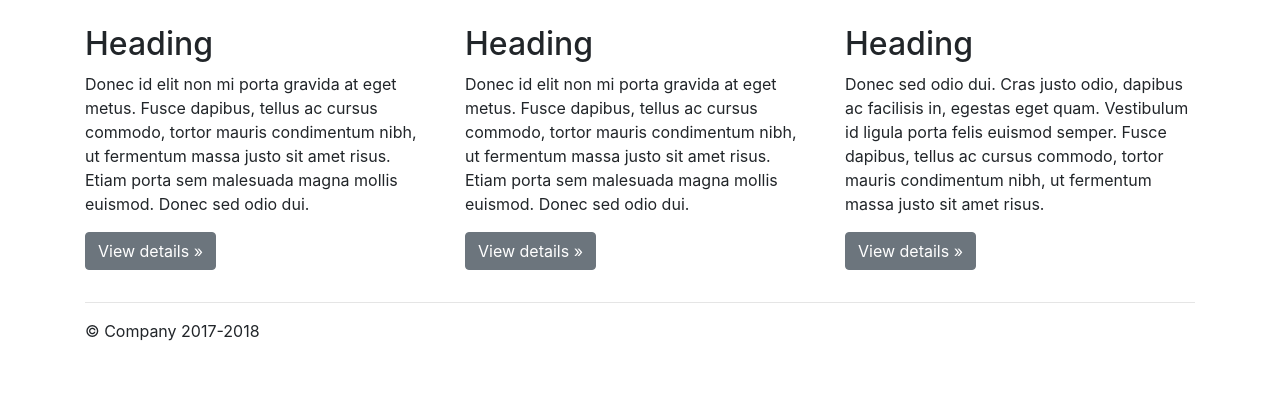
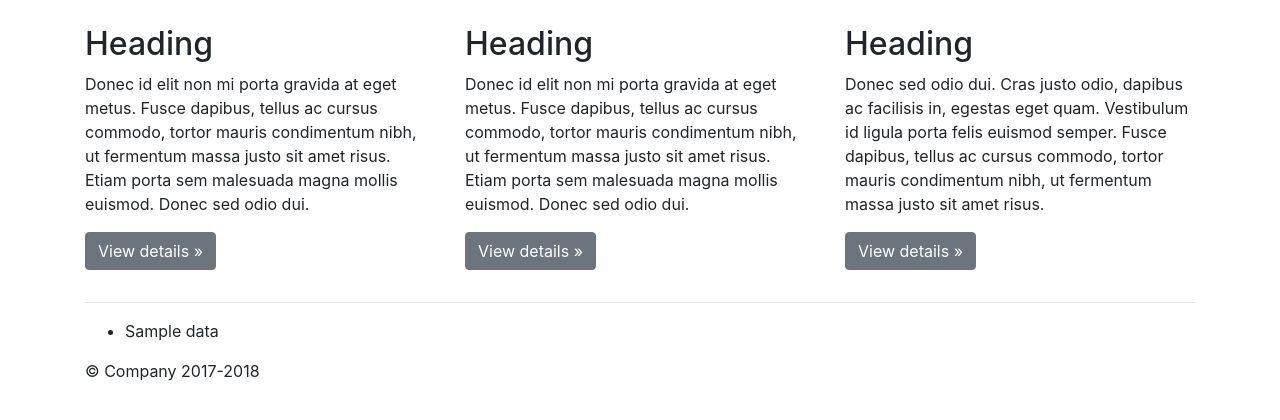
Before and after one commit to kaustubhsingh/palmsprings, a Flask app: template templates/index.html in a window 1280 px wide. Shown: the part 333-753 px from the top of the page. Run offline with Flask 2, Linux system fonts and the light colour scheme; the template is opened without the code that fills it: most values are stand-ins (such as "Sample title", 1, 10 or a date in 2020); some libraries are stand-ins or nearby versions.

Commit message:
additions or edits

```diff
--- a/app.py
+++ b/app.py
@@ -6,4 +6,6 @@ app = Flask(__name__)
 
 @app.route("/")
 def index():
-    return render_template('index.html')
+
+    data = [["x", "y"], [1, 2]]
+    return render_template('index.html', data)
--- a/templates/index.html
+++ b/templates/index.html
@@ -91,6 +91,15 @@
 
       </div> <!-- /container -->
 
+    <div class="container">
+
+      <ul>
+        {% for n in data %}
+        <li>{{n}}</li>
+        {% endfor %}
+      </ul>
+
+
     </main>
 
     <footer class="container">
```
